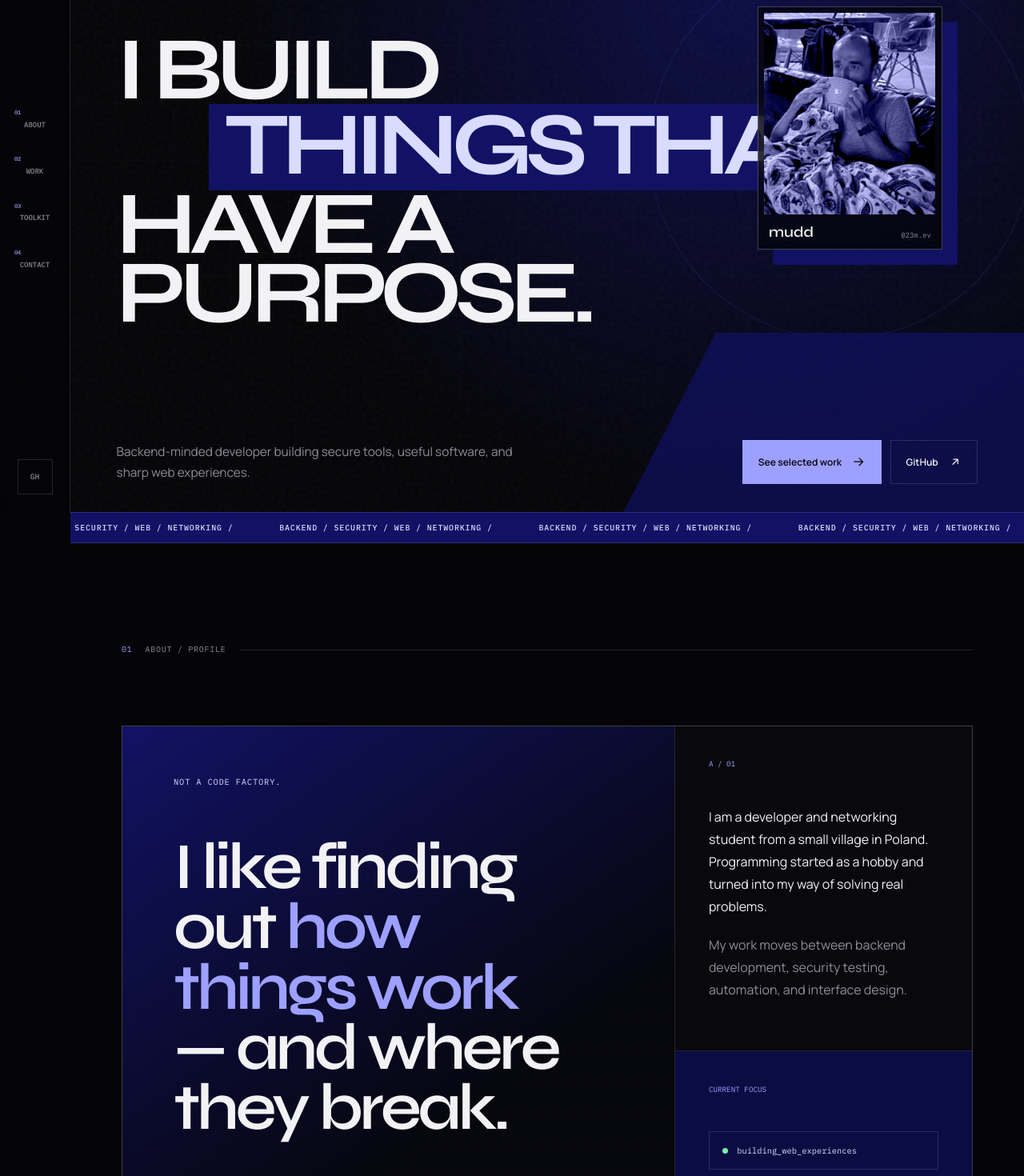
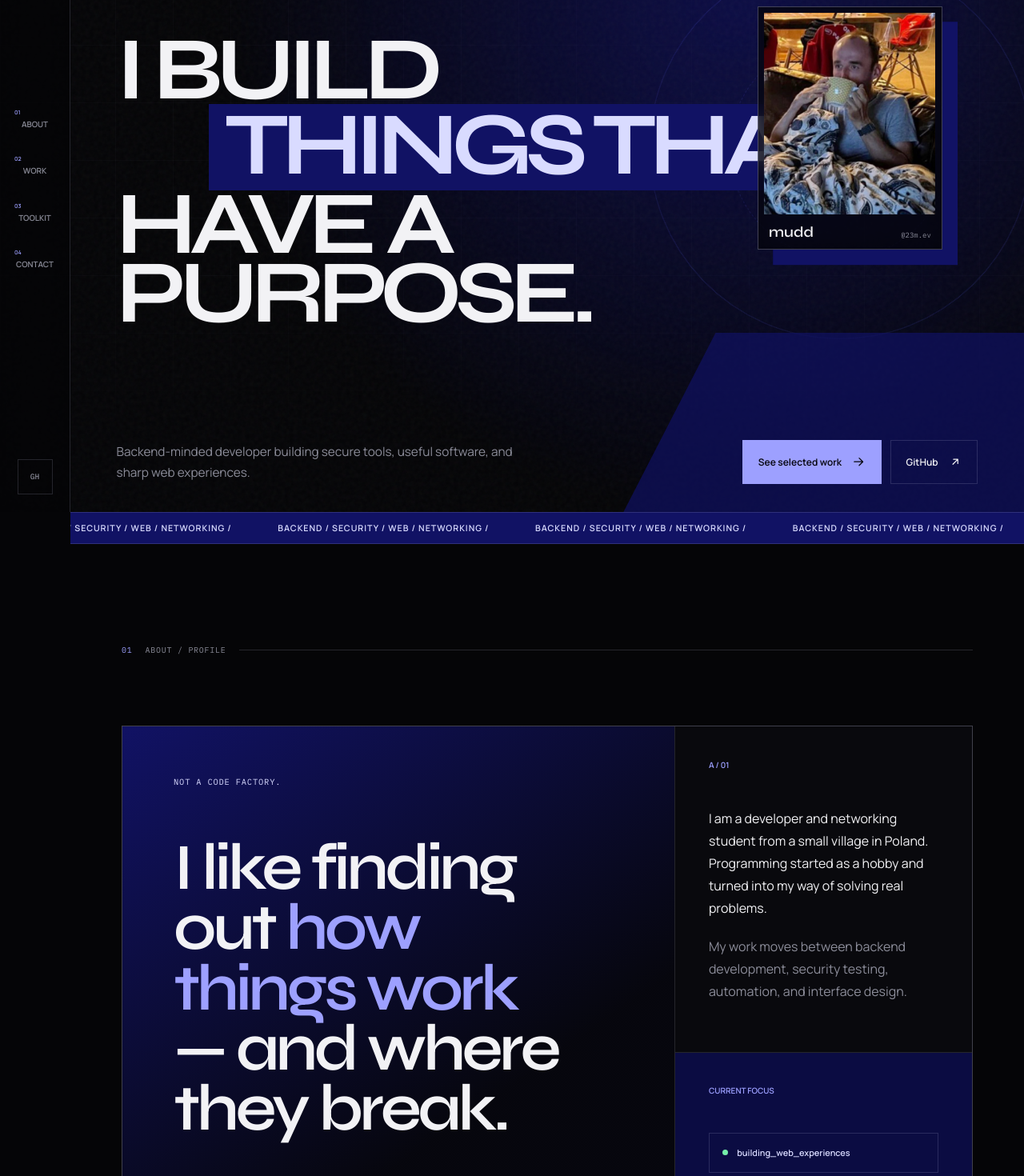
Before and after one commit to muddpunch/muddpunch.github.io, a React (Vite) app: page / in a window 1280 px wide. Shown: the part 160-1630 px from the top of the page at 80% size. Built offline with nearby package versions, Linux system fonts and the light colour scheme.

Commit message:
Update styles.css

```diff
--- a/src/styles.css
+++ b/src/styles.css
@@ -147,7 +147,7 @@ svg {
   min-height: 3.3rem;
   place-items: center;
   color: var(--muted);
-  font: 500 .56rem/1 var(--mono);
+  font: 600 .62rem/1 var(--body);
   text-transform: uppercase;
   transition: color 120ms ease, background 120ms ease;
 }
@@ -158,6 +158,8 @@ svg {
   left: .4rem;
   color: var(--electric);
   font-size: .44rem;
+  font-family: var(--body);
+  font-weight: 600;
 }
 
 .side-rail nav a:hover {
@@ -305,20 +307,11 @@ main, footer { margin-left: 88px; }
   background: var(--cobalt);
 }
 
-.identity-photo::after {
-  position: absolute;
-  inset: 0;
-  background: var(--cobalt);
-  content: "";
-  mix-blend-mode: color;
-  opacity: .75;
-}
-
 .identity-photo img {
   width: 100%;
   height: 100%;
   object-fit: cover;
-  filter: grayscale(1) contrast(1.15);
+  filter: none;
   transition: transform 600ms var(--ease);
 }
 
@@ -399,7 +392,7 @@ main, footer { margin-left: 88px; }
 .ticker span {
   padding: .85rem 1.8rem;
   color: var(--ice);
-  font: 500 .62rem/1 var(--mono);
+  font: 600 .67rem/1 var(--body);
   letter-spacing: .09em;
   white-space: nowrap;
 }
@@ -468,7 +461,7 @@ main, footer { margin-left: 88px; }
   display: block;
   margin-bottom: 3rem;
   color: var(--electric);
-  font: 400 .58rem/1 var(--mono);
+  font: 600 .63rem/1 var(--body);
 }
 
 .about-copy p {
@@ -488,7 +481,7 @@ main, footer { margin-left: 88px; }
   padding: 1rem;
   border: 1px solid var(--line);
   color: var(--ice);
-  font: 400 .65rem/1.4 var(--mono);
+  font: 600 .68rem/1.4 var(--body);
   overflow-wrap: anywhere;
 }
 
@@ -510,7 +503,7 @@ main, footer { margin-left: 88px; }
   padding: .55rem .65rem;
   background: rgb(217 219 255 / 8%);
   color: var(--muted);
-  font: 400 .55rem/1 var(--mono);
+  font: 500 .61rem/1 var(--body);
 }
 
 .work { background: var(--black-soft); }
@@ -656,7 +649,7 @@ main, footer { margin-left: 88px; }
   margin-top: clamp(4rem, 8vw, 8rem);
   padding: 1rem 1.4rem;
   border-block: 1px solid var(--line);
-  font: 500 .72rem/1 var(--mono);
+  font: 600 .72rem/1 var(--body);
   text-transform: uppercase;
   transition: padding 300ms var(--ease), background 160ms ease;
 }
@@ -804,7 +797,7 @@ footer {
   padding: 1.6rem clamp(1.25rem, 5vw, 6rem);
   border-top: 1px solid var(--line);
   color: var(--muted);
-  font: 400 .56rem/1.3 var(--mono);
+  font: 500 .62rem/1.3 var(--body);
   text-transform: uppercase;
 }
 
```
